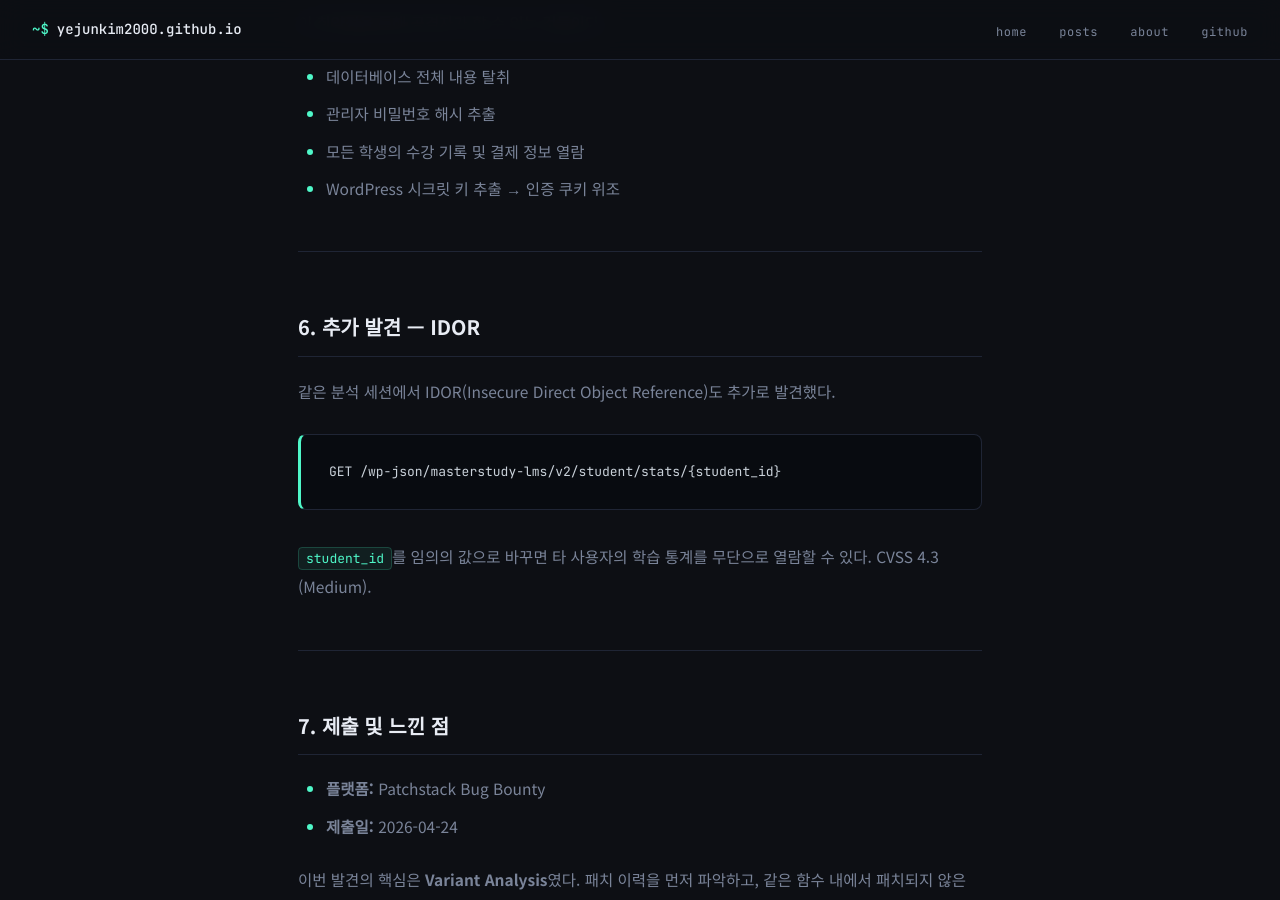
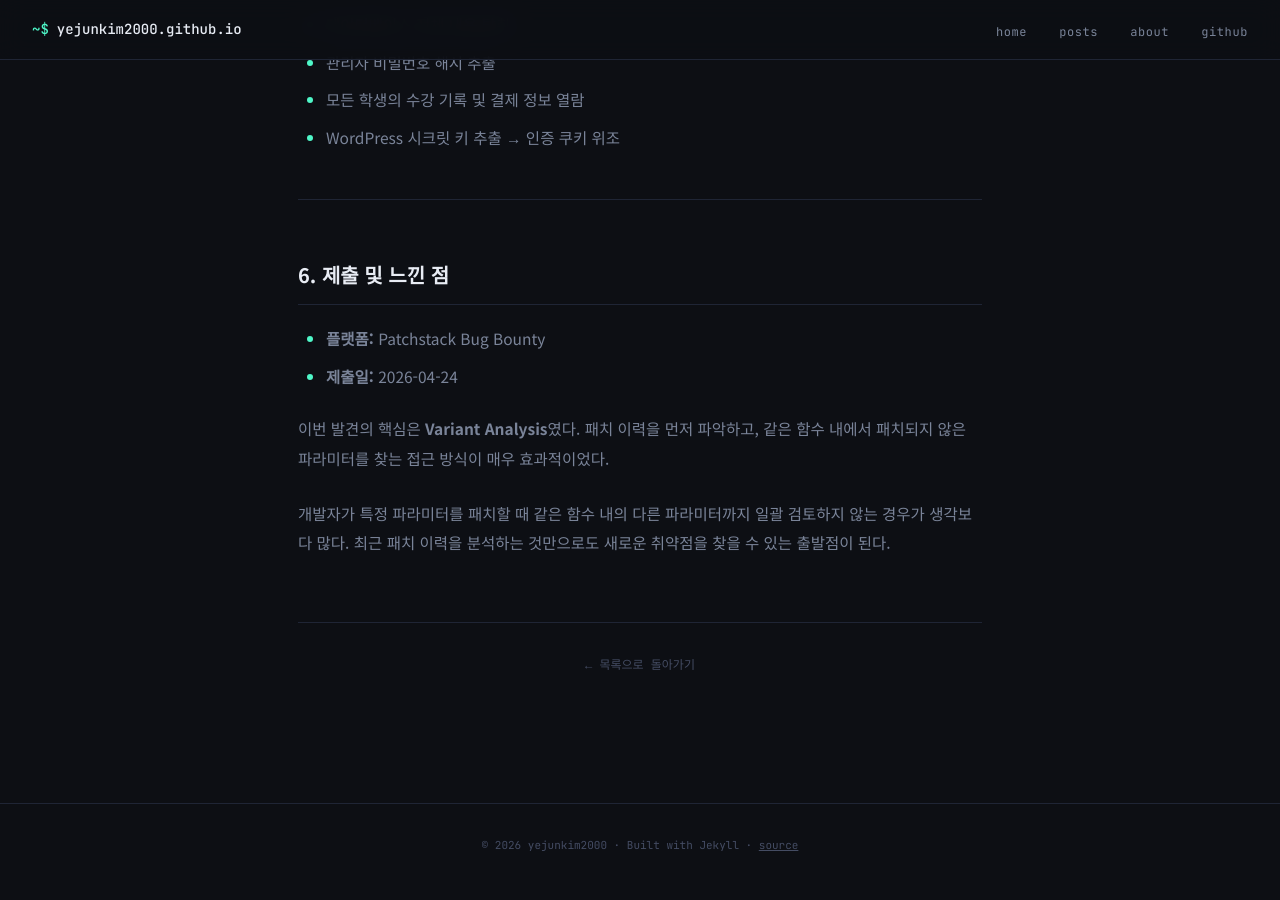
Before and after one commit to yejunkim2000/yejunkim2000.github.io, a Jekyll site: the page built from _posts/2026-04-24-masterstudy-sqli.md, in a window 1280 px wide and 900 px high, scrolled down 6095 px. Built offline with Jekyll 4.4.1, drawn with Linux system fonts in a browser that asks for light colours; some of the changed text lies outside the part shown.

Commit message:
Update 2026-04-24-masterstudy-sqli.md

````diff
--- a/_posts/2026-04-24-masterstudy-sqli.md
+++ b/_posts/2026-04-24-masterstudy-sqli.md
@@ -22,7 +22,6 @@ tags: [BugBounty, SQLi, WordPress, Patchstack, CVE, LMS]
 | **엔드포인트** | `POST /wp-json/lms/stm-lms/order/items` |
 | **필요 권한** | Subscriber+ (일반 로그인 사용자) |
 | **CVSS** | 6.5 (Medium) — AV:N/AC:L/PR:L/UI:N/S:U/C:H/I:N/A:N |
-| **추가 발견** | IDOR — 타 사용자 학습 통계 무단 열람 (CVSS 4.3) |
 
 ---
 
@@ -199,19 +198,7 @@ OR
 
 ---
 
-## 6. 추가 발견 — IDOR
-
-같은 분석 세션에서 IDOR(Insecure Direct Object Reference)도 추가로 발견했다.
-
-```
-GET /wp-json/masterstudy-lms/v2/student/stats/{student_id}
-```
-
-`student_id`를 임의의 값으로 바꾸면 타 사용자의 학습 통계를 무단으로 열람할 수 있다. CVSS 4.3 (Medium).
-
----
-
-## 7. 제출 및 느낀 점
+## 6. 제출 및 느낀 점
 
 - **플랫폼:** Patchstack Bug Bounty
 - **제출일:** 2026-04-24
````
